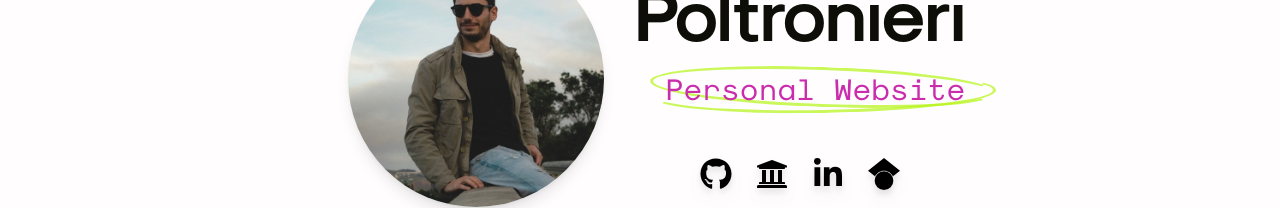
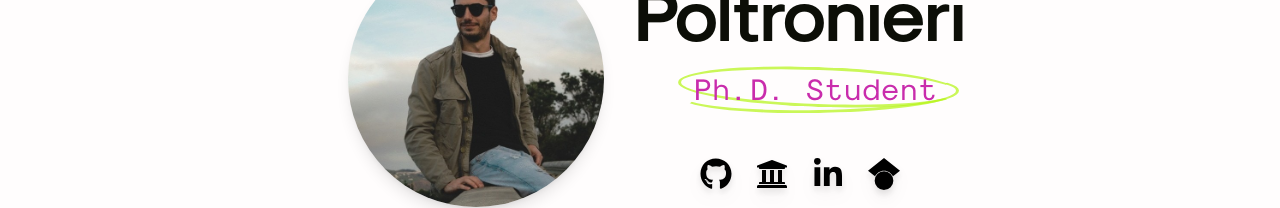
Before and after one commit to andreamust/my-website, a Next.js app: page / in a window 1280 px wide. Shown: the part 233-441 px from the top of the page. Built offline with nearby package versions, Linux system fonts and the light colour scheme; no server answers.

Commit message:
edit home subtitle

```diff
--- a/components/page-components/home/home-hero.js
+++ b/components/page-components/home/home-hero.js
@@ -21,7 +21,7 @@ function HomeHero(props) {
             Andrea Poltronieri
           </h1>
           <h2 className="text-3xl text-center circle-sketch-highlight font-modernMono text-cerise">
-            Personal Website
+            Ph.D. Student
           </h2>
           <HomeIcons />
         </div>
```
